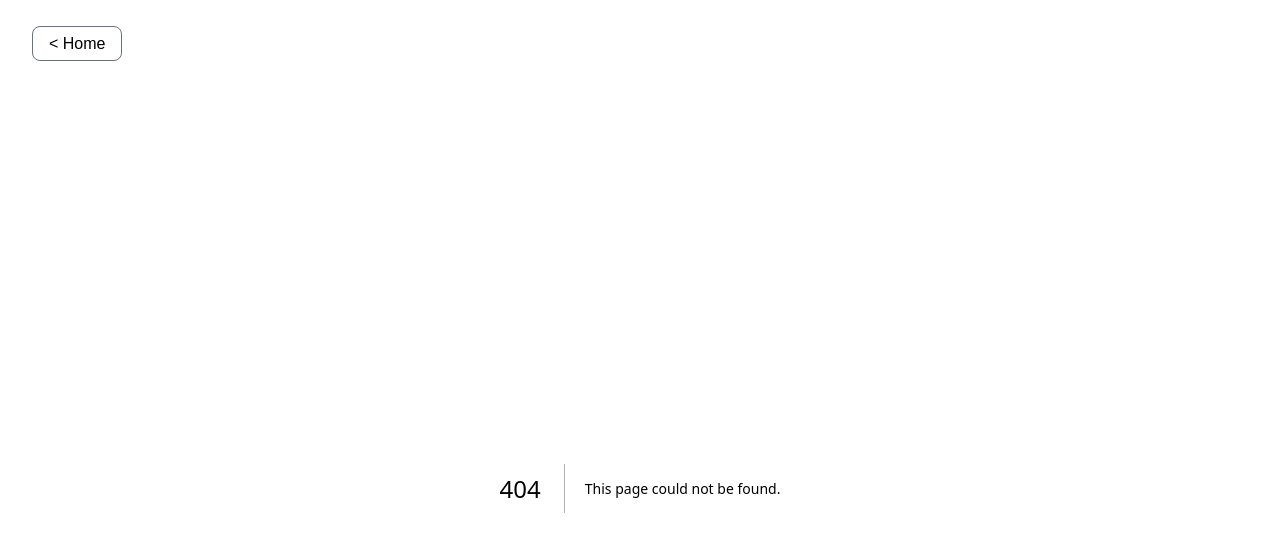
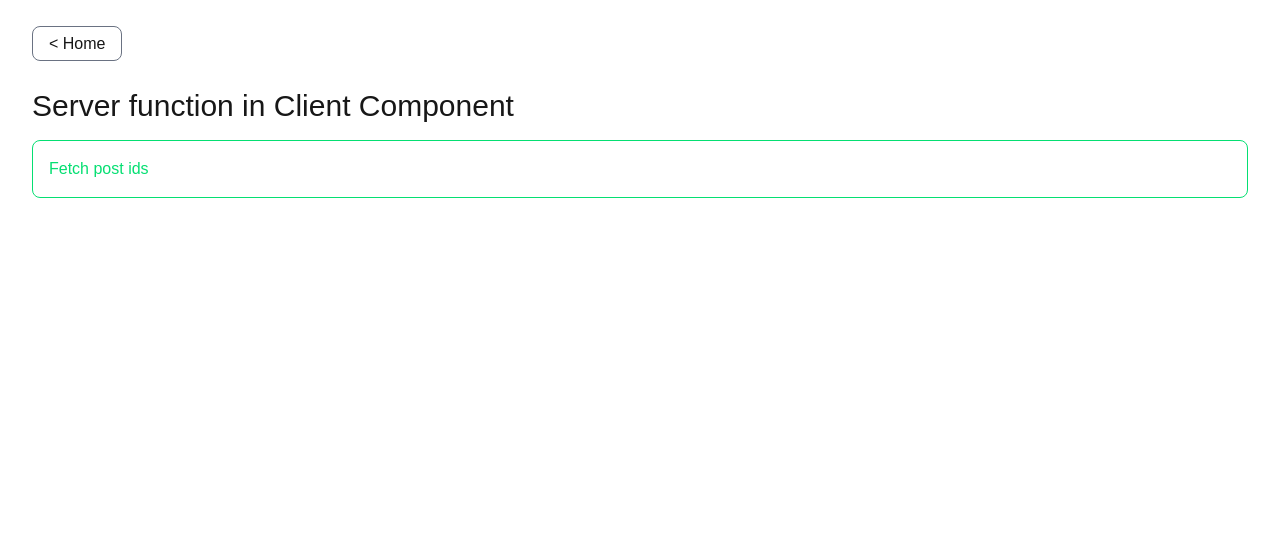
Before and after one commit to olafchuszno/next-digest, a Next.js app: page /server-function-in-client-component in a window 1280 px wide. Before the commit this address had no page. Shown: the top 552 px of the page. Built offline with nearby package versions, Linux system fonts and the light colour scheme.

Commit message:
feat: Add hydration example and Server Function

```diff
--- /dev/null
+++ b/app/hydration-example/ClientComponent.tsx
@@ -0,0 +1,17 @@
+'use client';
+
+import { FC, useEffect } from 'react';
+
+type Props = {
+  luckyNumber: number;
+};
+
+export const ClientComponent: FC<Props> = ({ luckyNumber }) => {
+  useEffect(() => {
+    console.log('Mounted');
+  }, []);
+
+  return (
+    <div className="client-text client-border">Some client data with number: {luckyNumber}</div>
+  );
+};
--- /dev/null
+++ b/app/hydration-example/page.tsx
@@ -0,0 +1,10 @@
+import { ClientComponent } from './ClientComponent';
+
+export default async function Page() {
+  return (
+    <main>
+      <h1>Hydration example</h1>
+      <ClientComponent luckyNumber={7} />
+    </main>
+  );
+}
--- a/app/page.tsx
+++ b/app/page.tsx
@@ -9,6 +9,8 @@ const PAGES = [
   { href: '/server-navigation/one', label: 'Server Navigation (page One)' },
   { href: '/client-navigation/one', label: 'Client Navigation (page One)' },
   { href: '/route-handlers', label: 'Route Handlers (GET/POST)' },
+  { href: '/server-function-in-client-component', label: 'Server function in a Client Component' },
+  { href: '/hydration-example', label: 'Hydration example (check response HTML)' },
   { href: '/hydration-error', label: 'Hydration Error' },
   { href: '/solved-hydration-error', label: 'Solved hydration Error' },
 ];
--- /dev/null
+++ b/app/server-function-in-client-component/ClientComponent.tsx
@@ -0,0 +1,24 @@
+'use client';
+
+import { getPostIds } from '@/lib/posts';
+import { FC, useState, useTransition } from 'react';
+
+export const ClientComponent: FC = () => {
+  const [postIds, setPostIds] = useState<number[] | null>(null);
+  const [isPending, startTransition] = useTransition();
+
+  const handleFetchPosts = () =>
+    startTransition(async () => {
+      const data = await getPostIds();
+      setPostIds(data);
+    });
+
+  return (
+    <div className="client-border client-text">
+      <button disabled={isPending} onClick={handleFetchPosts}>
+        {isPending ? 'Fetching post ids...' : 'Fetch post ids'}
+      </button>
+      {postIds && <div>Post ids: {postIds}</div>}
+    </div>
+  );
+};
--- /dev/null
+++ b/app/server-function-in-client-component/page.tsx
@@ -0,0 +1,10 @@
+import { ClientComponent } from './ClientComponent';
+
+export default async function Page() {
+  return (
+    <main>
+      <h1>Server function in Client Component</h1>
+      <ClientComponent />
+    </main>
+  );
+}
--- a/lib/posts/getPostIds.ts
+++ b/lib/posts/getPostIds.ts
@@ -1,3 +1,5 @@
+'use server';
+
 import { Post } from '@/types/post';
 import { getPostIdsDB } from './db/getPostIdsDB';
 
```
